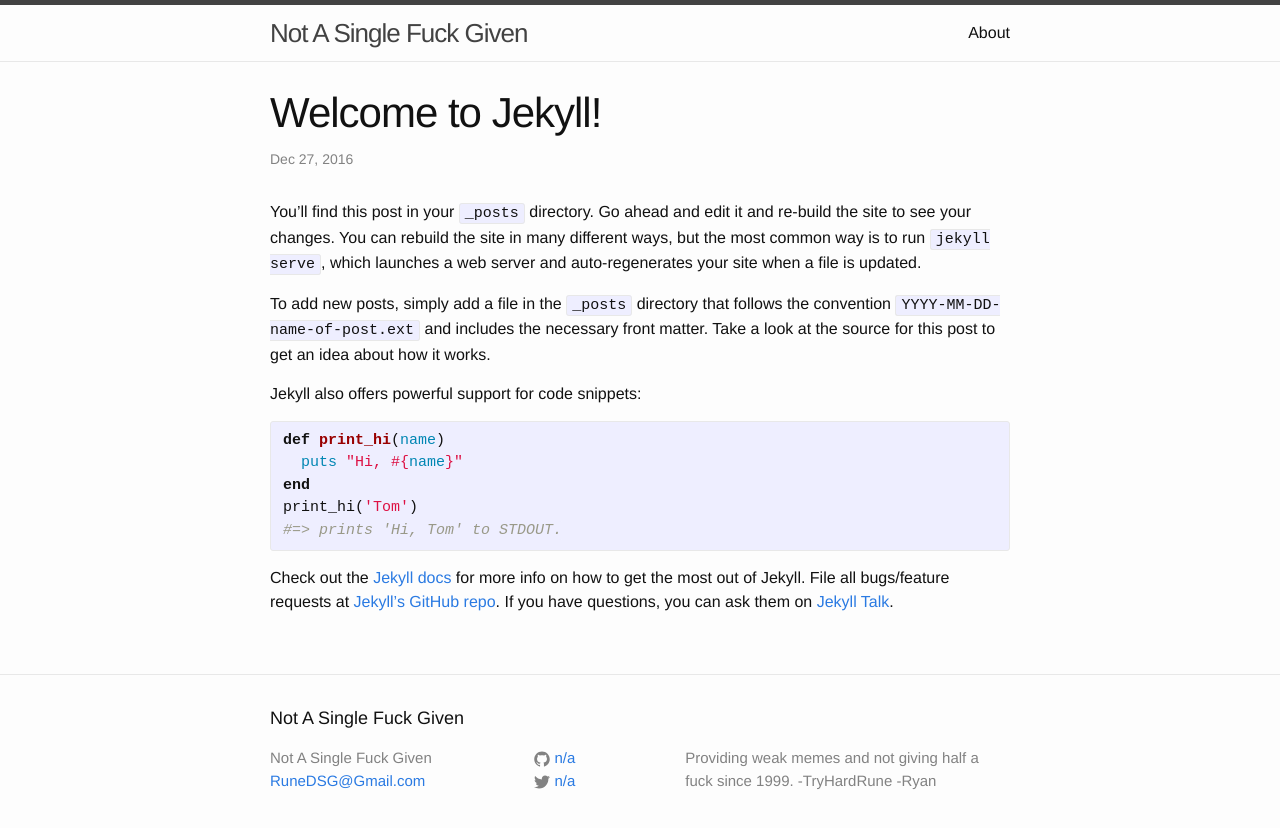
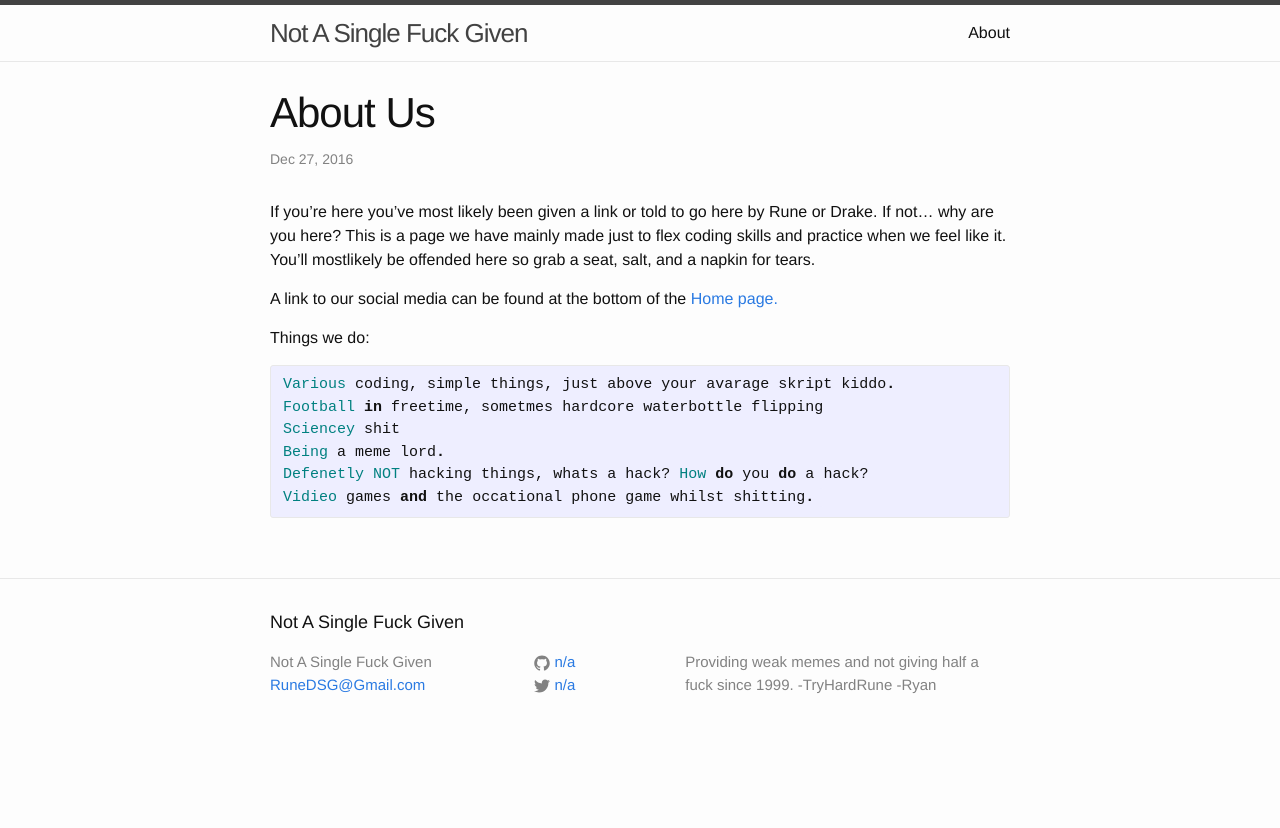
Before and after one commit to TryHardRune/TryHardrune.github.io, a Jekyll site: the page built from _posts/2016-12-27-welcome-to-jekyll.markdown, in a window 1280 px wide. Shown: the top 828 px of the page. Built offline with Jekyll 4.4.1, drawn with Linux system fonts in a browser that asks for light colours.

Commit message:
Update 2016-12-27-welcome-to-jekyll.markdown

```diff
--- a/_posts/2016-12-27-welcome-to-jekyll.markdown
+++ b/_posts/2016-12-27-welcome-to-jekyll.markdown
@@ -1,25 +1,20 @@
 ---
 layout: post
-title:  "Welcome to Jekyll!"
+title:  "About Us"
 date:   2016-12-27 13:44:05 -0500
 categories: jekyll update
 ---
-You’ll find this post in your `_posts` directory. Go ahead and edit it and re-build the site to see your changes. You can rebuild the site in many different ways, but the most common way is to run `jekyll serve`, which launches a web server and auto-regenerates your site when a file is updated.
+If you're here you've most likely been given a link or told to go here by Rune or Drake. If not... why are you here? This is a page we have mainly made just to flex coding skills and practice when we feel like it. You'll mostlikely be offended here so grab a seat, salt, and a napkin for tears.
 
-To add new posts, simply add a file in the `_posts` directory that follows the convention `YYYY-MM-DD-name-of-post.ext` and includes the necessary front matter. Take a look at the source for this post to get an idea about how it works.
+A link to our social media can be found at the bottom of the <a href="https://tryhardrune.github.io/">Home page.</a>
 
-Jekyll also offers powerful support for code snippets:
+Things we do:
 
 {% highlight ruby %}
-def print_hi(name)
-  puts "Hi, #{name}"
-end
-print_hi('Tom')
-#=> prints 'Hi, Tom' to STDOUT.
+Various coding, simple things, just above your avarage skript kiddo.
+Football in freetime, sometmes hardcore waterbottle flipping
+Sciencey shit
+Being a meme lord.
+Defenetly NOT hacking things, whats a hack? How do you do a hack?
+Vidieo games and the occational phone game whilst shitting.
 {% endhighlight %}
-
-Check out the [Jekyll docs][jekyll-docs] for more info on how to get the most out of Jekyll. File all bugs/feature requests at [Jekyll’s GitHub repo][jekyll-gh]. If you have questions, you can ask them on [Jekyll Talk][jekyll-talk].
-
-[jekyll-docs]: http://jekyllrb.com/docs/home
-[jekyll-gh]:   https://github.com/jekyll/jekyll
-[jekyll-talk]: https://talk.jekyllrb.com/
```
